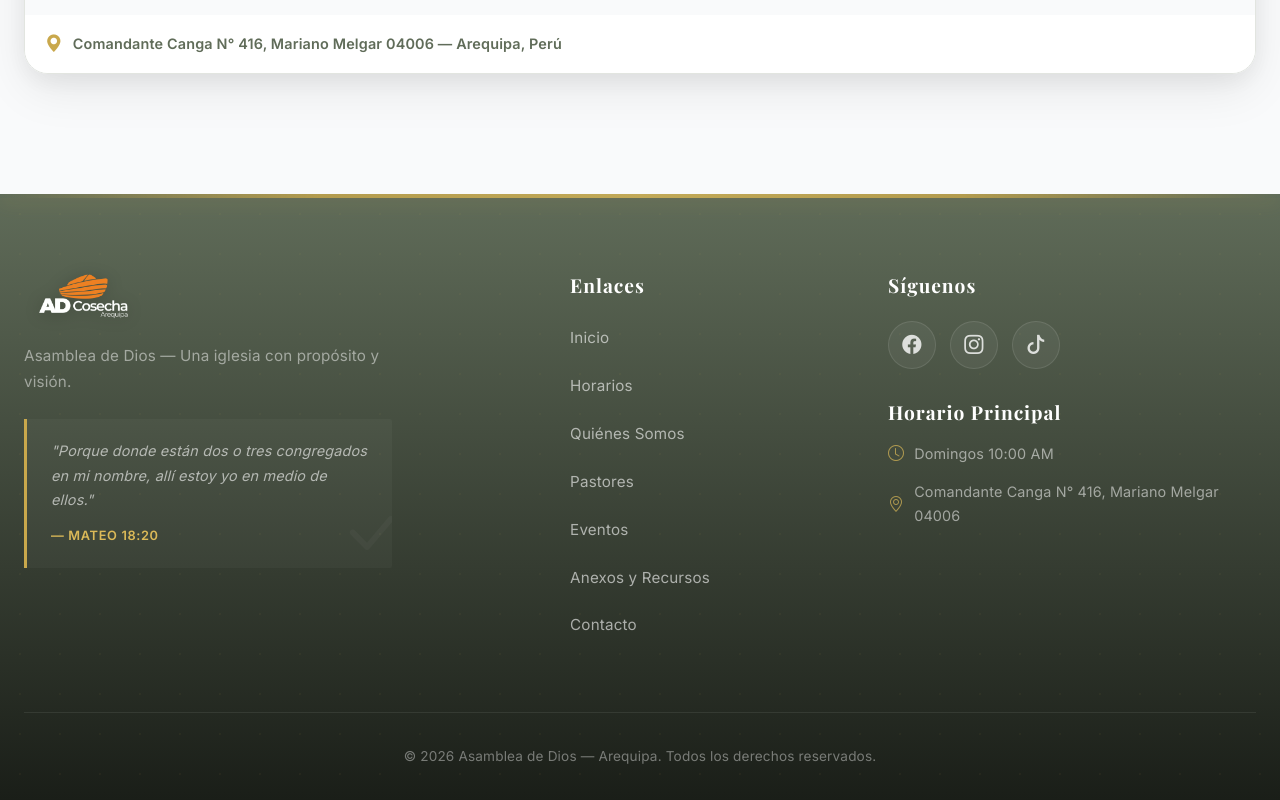
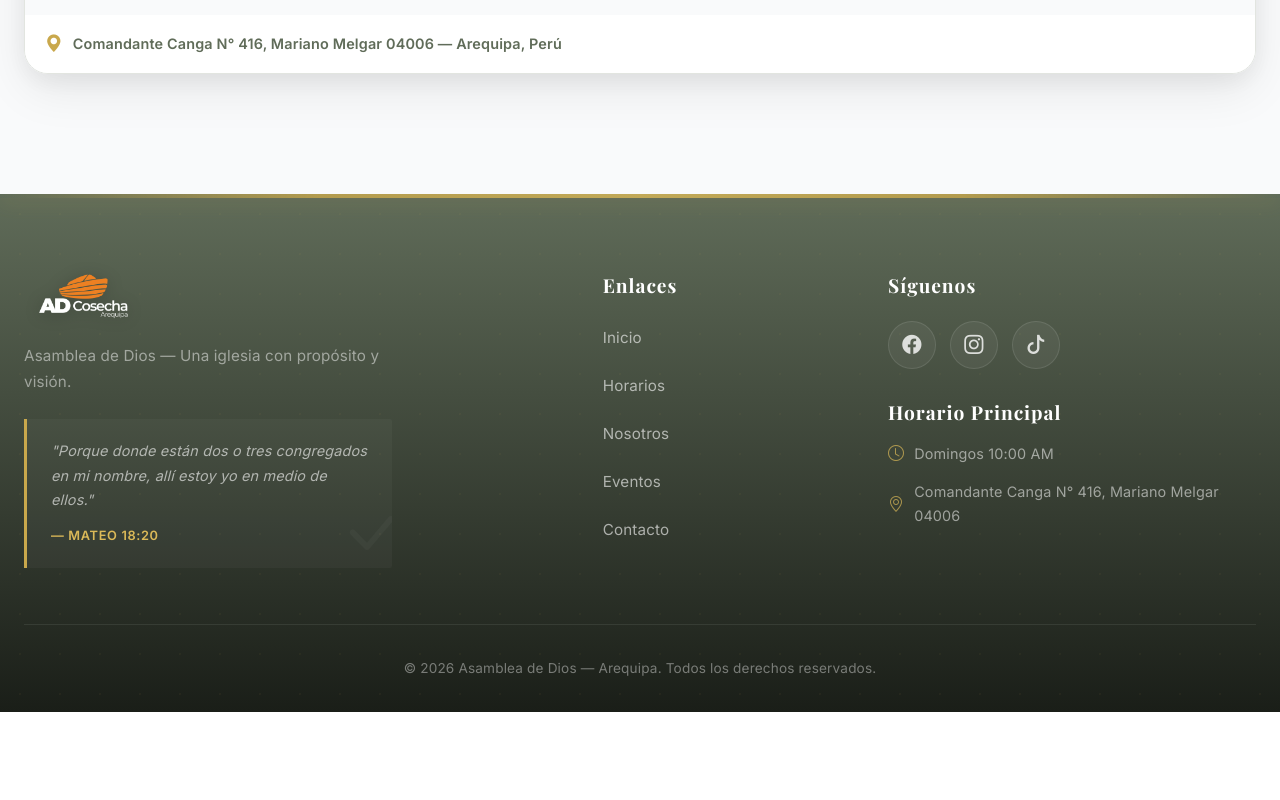
Before and after one commit to gerargram2006/Pagina-Iglesia, a React (Vite) app: page / in a window 1280 px wide. Shown: the part 7194-7994 px from the top of the page. After the commit the page ends 7906 px from the top, so only its background shows below. Built offline with nearby package versions, Linux system fonts and the light colour scheme; no server answers; grey boxes are pictures that could not be loaded.

Commit message:
fix(footer): Sincronizar enlaces con el navbar
Eliminar enlaces 'Pastores' y 'Anexos' y renombrar 'Quiénes Somos' a 'Nosotros' para que el footer coincida exactamente con las opciones del menú de navegación superior, tal como solicitó el usuario.

```diff
--- a/src/components/Footer.tsx
+++ b/src/components/Footer.tsx
@@ -38,14 +38,10 @@ export default function Footer() {
                                 <li><Link to="/">Inicio</Link></li>
                                 {/* Enlace a la página de horarios */}
                                 <li><Link to="/horarios">Horarios</Link></li>
-                                {/* Enlace a la página de Quiénes Somos */}
-                                <li><Link to="/quienes-somos">Quiénes Somos</Link></li>
-                                {/* Enlace a la página de pastores */}
-                                <li><Link to="/pastores">Pastores</Link></li>
+                                {/* Enlace a la página de Nosotros */}
+                                <li><Link to="/quienes-somos">Nosotros</Link></li>
                                 {/* Enlace a la página de eventos */}
                                 <li><Link to="/eventos">Eventos</Link></li>
-                                {/* Enlace a la página de anexos y recursos */}
-                                <li><Link to="/anexos">Anexos y Recursos</Link></li>
                                 {/* Enlace a la página de contacto */}
                                 <li><Link to="/contacto">Contacto</Link></li>
                             </ul>
```
